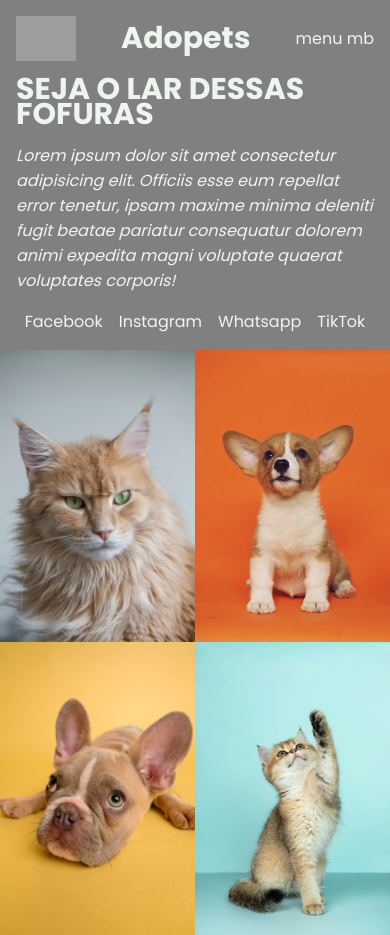
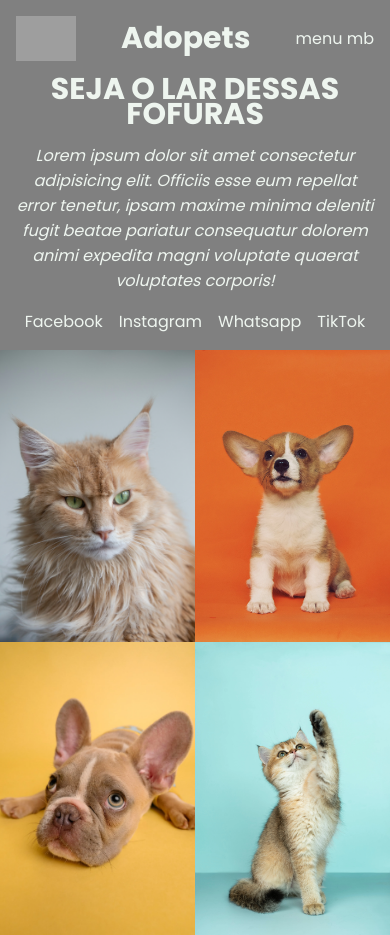
Before and after one commit to RNoleto/adopets-vue3, a Vue app: page / in a window 390 px wide. Built offline with nearby package versions, Linux system fonts and the light colour scheme; grey boxes are pictures that could not be loaded.

Commit message:
infos da primeira coluna do banner alinhados no layout mobile

```diff
--- a/src/components/Banner.vue
+++ b/src/components/Banner.vue
@@ -108,15 +108,21 @@ export default {
         flex-wrap: wrap;
         gap: 1rem;
         .title {
+          width: 100%;
+          text-align: center;
           text-transform: uppercase;
           line-height: 25px;
         }
         .info {
+          width: 100%;
+          text-align: center;
           font-style: italic;
         }
       }
       .socials {
+        width: 100%;
         display: flex;
+        flex-wrap: wrap;
         gap: 1rem;
         justify-content: center;
         width: 100%;
```
